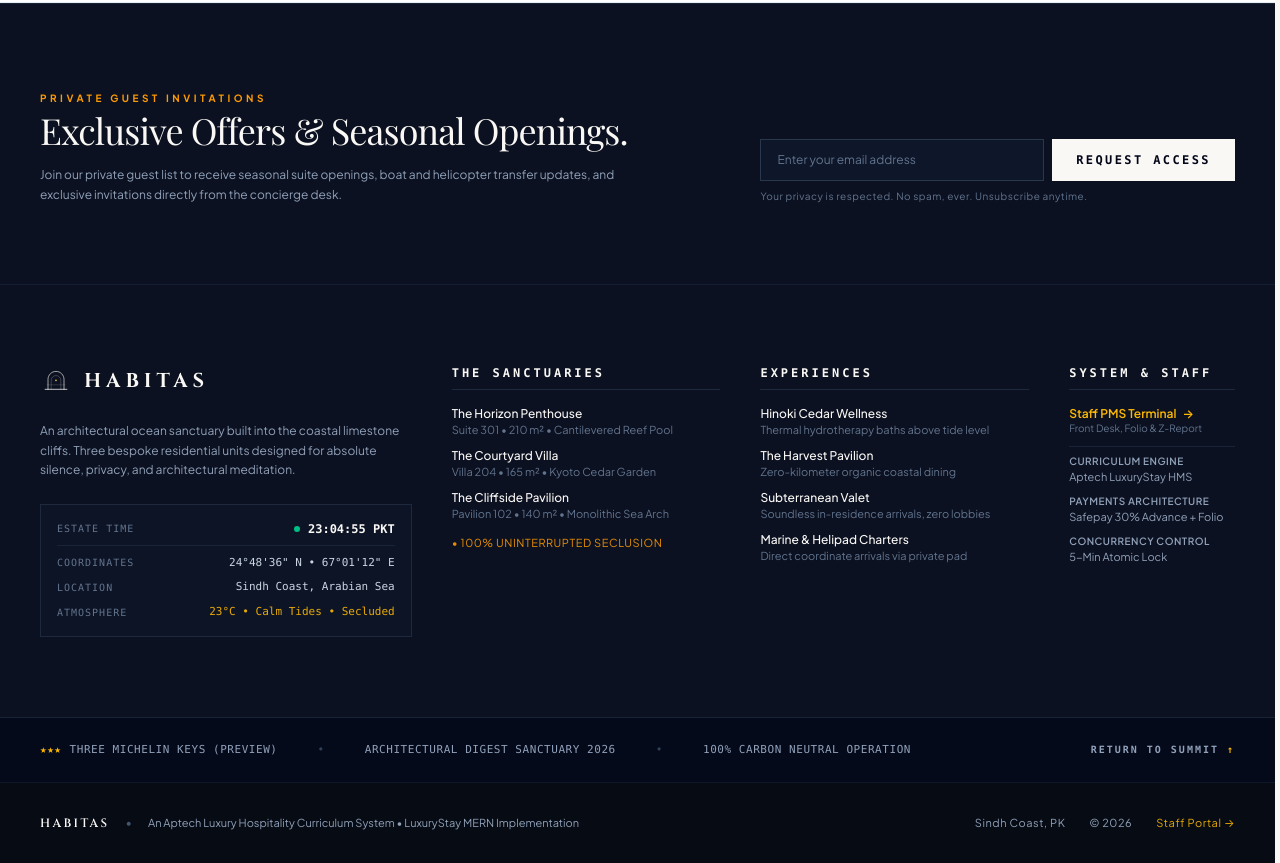
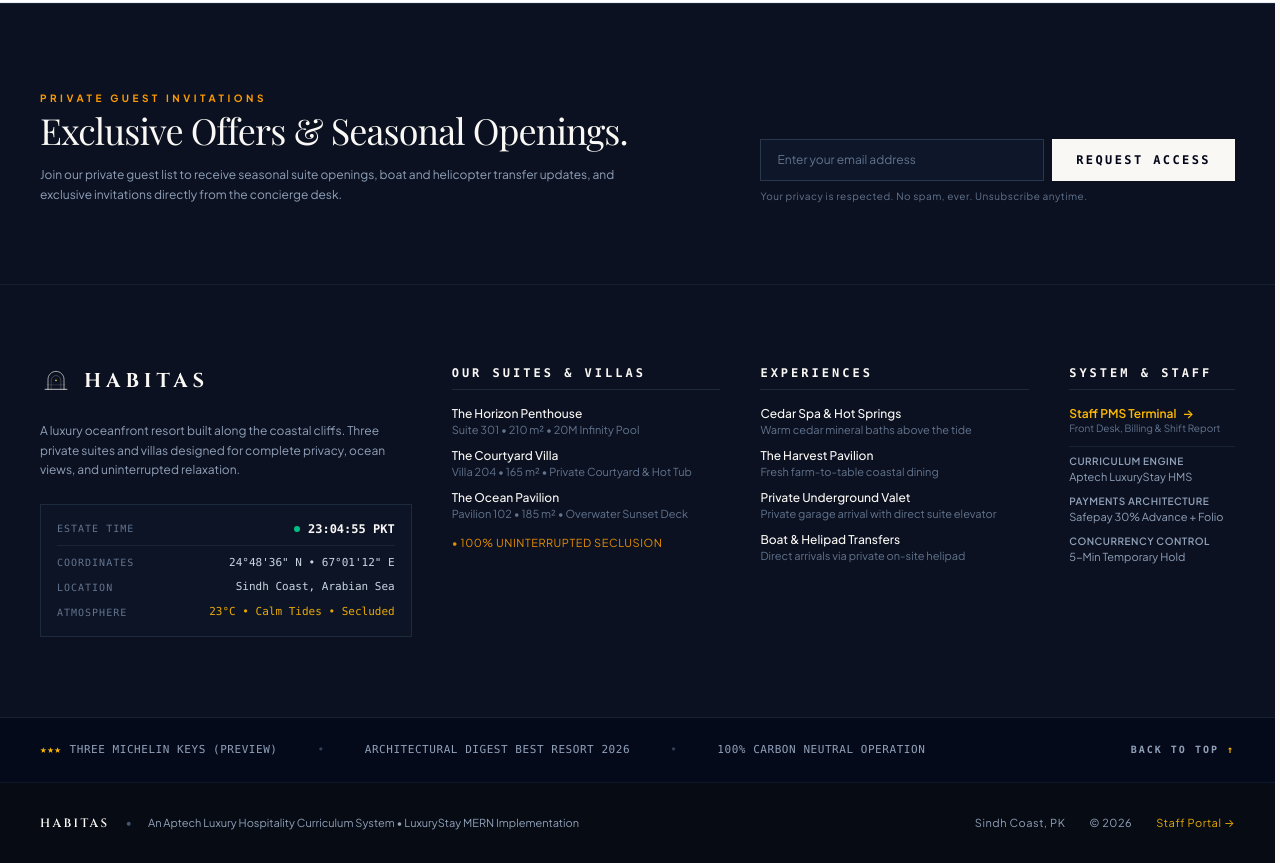
Before and after one commit to ahmed-husssain/HotelMS, a React (Vite) app in the folder client/: page / in a window 1280 px wide. Shown: the part 3305-4168 px from the top of the page. Built offline with nearby package versions, Linux system fonts and the light colour scheme; a web font is replaced by a local one.

Commit message:
style(footer): simplify wording and improve clarity

```diff
--- a/client/src/components/Footer.jsx
+++ b/client/src/components/Footer.jsx
@@ -114,7 +114,7 @@ export default function Footer() {
             <BrandLogo variant="full" theme="light" size="md" />
 
             <p className="text-xs text-slate-400 leading-relaxed max-w-sm">
-              An architectural ocean sanctuary built into the coastal limestone cliffs. Three bespoke residential units designed for absolute silence, privacy, and architectural meditation.
+              A luxury oceanfront resort built along the coastal cliffs. Three private suites and villas designed for complete privacy, ocean views, and uninterrupted relaxation.
             </p>
 
             {/* Live Estate Telemetry Card */}
@@ -144,25 +144,25 @@ export default function Footer() {
           {/* Directory Column 1: The Sanctuaries (Col 5-6) */}
           <div className="lg:col-span-3 space-y-4">
             <h3 className="font-mono text-xs font-bold text-[#FAF8F5] tracking-[0.25em] uppercase border-b border-slate-800 pb-2">
-              THE SANCTUARIES
+              OUR SUITES &amp; VILLAS
             </h3>
             <ul className="space-y-2.5 text-xs text-slate-400">
               <li>
                 <a href="#residences" className="hover:text-amber-400 transition-colors block">
                   <span className="text-[#FAF8F5] block font-medium">The Horizon Penthouse</span>
-                  <span className="text-[11px] text-slate-500">Suite 301 &bull; 210 m² &bull; Cantilevered Reef Pool</span>
+                  <span className="text-[11px] text-slate-500">Suite 301 &bull; 210 m² &bull; 20M Infinity Pool</span>
                 </a>
               </li>
               <li>
                 <a href="#residences" className="hover:text-amber-400 transition-colors block">
                   <span className="text-[#FAF8F5] block font-medium">The Courtyard Villa</span>
-                  <span className="text-[11px] text-slate-500">Villa 204 &bull; 165 m² &bull; Kyoto Cedar Garden</span>
+                  <span className="text-[11px] text-slate-500">Villa 204 &bull; 165 m² &bull; Private Courtyard &amp; Hot Tub</span>
                 </a>
               </li>
               <li>
                 <a href="#residences" className="hover:text-amber-400 transition-colors block">
-                  <span className="text-[#FAF8F5] block font-medium">The Cliffside Pavilion</span>
-                  <span className="text-[11px] text-slate-500">Pavilion 102 &bull; 140 m² &bull; Monolithic Sea Arch</span>
+                  <span className="text-[#FAF8F5] block font-medium">The Ocean Pavilion</span>
+                  <span className="text-[11px] text-slate-500">Pavilion 102 &bull; 185 m² &bull; Overwater Sunset Deck</span>
                 </a>
               </li>
               <li>
@@ -181,26 +181,26 @@ export default function Footer() {
             <ul className="space-y-2.5 text-xs text-slate-400">
               <li>
                 <a href="#experience" className="hover:text-amber-400 transition-colors block">
-                  <span className="text-[#FAF8F5] block font-medium">Hinoki Cedar Wellness</span>
-                  <span className="text-[11px] text-slate-500">Thermal hydrotherapy baths above tide level</span>
+                  <span className="text-[#FAF8F5] block font-medium">Cedar Spa &amp; Hot Springs</span>
+                  <span className="text-[11px] text-slate-500">Warm cedar mineral baths above the tide</span>
                 </a>
               </li>
               <li>
                 <a href="#experience" className="hover:text-amber-400 transition-colors block">
                   <span className="text-[#FAF8F5] block font-medium">The Harvest Pavilion</span>
-                  <span className="text-[11px] text-slate-500">Zero-kilometer organic coastal dining</span>
+                  <span className="text-[11px] text-slate-500">Fresh farm-to-table coastal dining</span>
                 </a>
               </li>
               <li>
                 <a href="#experience" className="hover:text-amber-400 transition-colors block">
-                  <span className="text-[#FAF8F5] block font-medium">Subterranean Valet</span>
-                  <span className="text-[11px] text-slate-500">Soundless in-residence arrivals, zero lobbies</span>
+                  <span className="text-[#FAF8F5] block font-medium">Private Underground Valet</span>
+                  <span className="text-[11px] text-slate-500">Private garage arrival with direct suite elevator</span>
                 </a>
               </li>
               <li>
                 <span className="hover:text-slate-300 transition-colors block cursor-default">
-                  <span className="text-[#FAF8F5] block font-medium">Marine &amp; Helipad Charters</span>
-                  <span className="text-[11px] text-slate-500">Direct coordinate arrivals via private pad</span>
+                  <span className="text-[#FAF8F5] block font-medium">Boat &amp; Helipad Transfers</span>
+                  <span className="text-[11px] text-slate-500">Direct arrivals via private on-site helipad</span>
                 </span>
               </li>
             </ul>
@@ -220,7 +220,7 @@ export default function Footer() {
                   <span>Staff PMS Terminal</span>
                   <span>&rarr;</span>
                 </Link>
-                <span className="text-[10px] text-slate-500 block">Front Desk, Folio &amp; Z-Report</span>
+                <span className="text-[10px] text-slate-500 block">Front Desk, Billing &amp; Shift Report</span>
               </li>
               <li className="pt-2 border-t border-slate-800/80">
                 <span className="text-[10px] uppercase tracking-wider text-slate-400 block font-semibold">
@@ -243,7 +243,7 @@ export default function Footer() {
                   Concurrency Control
                 </span>
                 <span className="text-[11px] text-slate-400 block mt-0.5">
-                  5-Min Atomic Lock
+                  5-Min Temporary Hold
                 </span>
               </li>
             </ul>
@@ -262,7 +262,7 @@ export default function Footer() {
               <span>THREE MICHELIN KEYS (PREVIEW)</span>
             </span>
             <span className="hidden sm:inline text-slate-700">&bull;</span>
-            <span>ARCHITECTURAL DIGEST SANCTUARY 2026</span>
+            <span>ARCHITECTURAL DIGEST BEST RESORT 2026</span>
             <span className="hidden sm:inline text-slate-700">&bull;</span>
             <span>100% CARBON NEUTRAL OPERATION</span>
           </div>
@@ -273,7 +273,7 @@ export default function Footer() {
             className="flex items-center gap-2 text-slate-400 hover:text-[#FAF8F5] transition-colors uppercase tracking-[0.2em] font-semibold text-[10px] cursor-pointer"
             aria-label="Return to top of page"
           >
-            <span>Return to Summit</span>
+            <span>Back to Top</span>
             <span className="text-amber-400">&uarr;</span>
           </button>
         </div>
```
